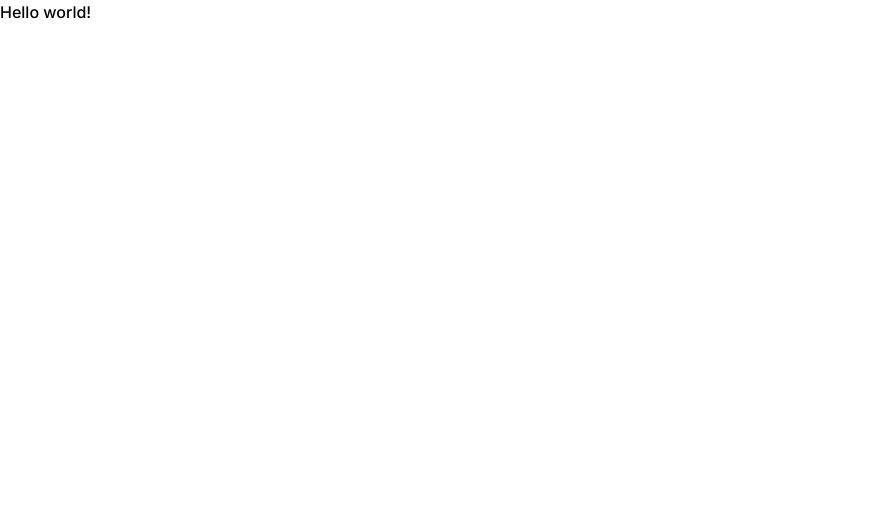
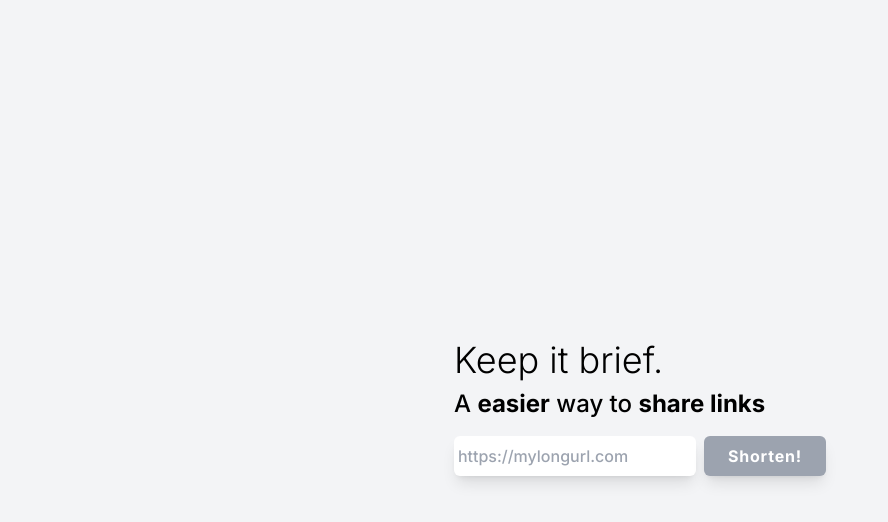
Before and after one commit to r3nanp/url-shortener, a Next.js app: page / in a window 1280 px wide. Shown: the top 522 px of the page, without its empty margins (0-888 px from the left). Built offline with nearby package versions, Linux system fonts and the light colour scheme; no server answers.

Commit message:
feat: add some styles and api request

```diff
--- a/src/pages/index.tsx
+++ b/src/pages/index.tsx
@@ -1,7 +1,64 @@
 import { NextPage } from 'next'
+import Head from 'next/head'
+import { FormEvent, useCallback, useState } from 'react'
+
+import { api } from '@/lib/axios'
 
 const Home: NextPage = () => {
-  return <h1>Hello world!</h1>
+  const [value, setValue] = useState('')
+
+  const handleSubmit = useCallback(async (e: FormEvent) => {
+    e.preventDefault()
+
+    await api.post('/shorten', {
+      url: value
+    })
+  }, [])
+
+  return (
+    <div className="h-screen w-full flex bg-gray-100 items-center justify-center">
+      <Head>
+        <title>URL Shortener</title>
+      </Head>
+
+      <main className="flex items-center justify-center px-6">
+        <section className="h-full w-full">
+          <div className="my-4">
+            <h1 className="text-4xl font-light my-2">Keep it brief.</h1>
+            <p className="text-2xl font-normal">
+              A <span className="font-bold">easier</span> way to{' '}
+              <span className="font-bold">share links</span>
+            </p>
+          </div>
+
+          <form onSubmit={handleSubmit}>
+            <div className="flex items-center justify-center w-full">
+              <input
+                value={value}
+                placeholder="https://mylongurl.com"
+                className="rounded-md px-1 w-full py-2 bg-white shadow-lg"
+                onChange={event => setValue(event.target.value)}
+              />
+
+              <button
+                type="submit"
+                disabled={value === ''}
+                className="ml-2 rounded-md flex items-center bg-blue-400 py-2 px-6 cursor-pointer
+                tracking-wider
+                hover:bg-blue-500
+                transition-colors
+                shadow-lg
+                disabled:bg-gray-400
+                text-white font-bold"
+              >
+                Shorten!
+              </button>
+            </div>
+          </form>
+        </section>
+      </main>
+    </div>
+  )
 }
 
 export default Home
```
